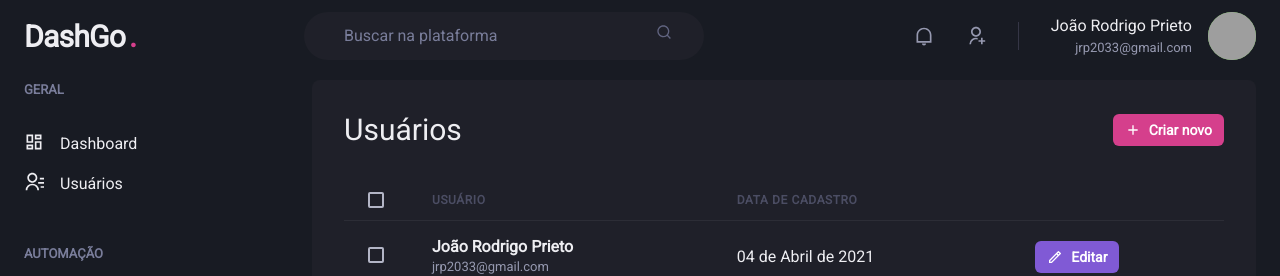
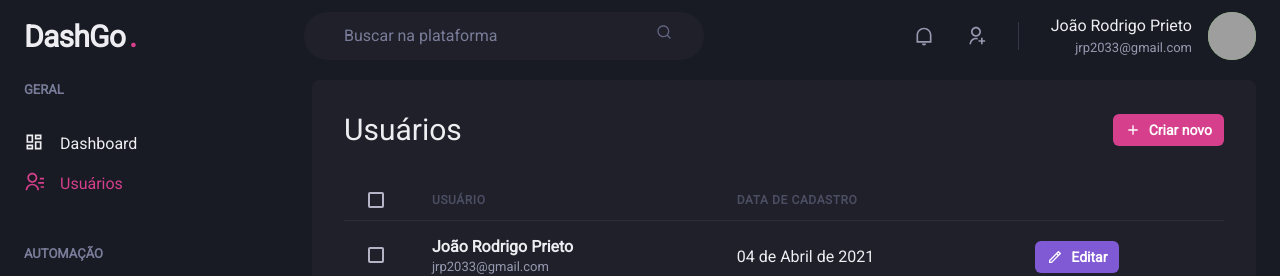
Before and after one commit to joaordr/dashgo, a Next.js app: page /users in a window 1280 px wide. Shown: the top 276 px of the page. Built offline with nearby package versions, Linux system fonts and the light colour scheme; grey boxes are pictures that could not be loaded.

Commit message:
Side link active

```diff
--- /dev/null
+++ b/src/components/ActiveLink.tsx
@@ -0,0 +1,29 @@
+import Link, { LinkProps } from "next/link";
+import { useRouter } from "next/router";
+import { cloneElement, ReactElement, ReactNode } from "react";
+
+interface ActiveLinkProps extends LinkProps {
+    children: ReactElement;
+    shouldMatchExactHref: boolean;
+}
+
+export function ActiveLink({ children, shouldMatchExactHref = false, ...rest }: ActiveLinkProps) {
+    const { asPath } = useRouter();
+    let isActive = false;
+
+    if (shouldMatchExactHref && (asPath === rest.href || asPath === rest.as)) {
+        isActive = true;
+    }
+
+    if (!shouldMatchExactHref && (asPath.startsWith(String(rest.href)) || asPath.startsWith(String(rest.as)))) {
+        isActive = true;
+    }
+
+    return (
+        <Link {...rest}>
+            {cloneElement(children, {
+                color: isActive ? 'pink.500' : 'gray.50',
+            })}
+        </Link>
+    )
+}
--- a/src/components/Sidebar/NavLink.tsx
+++ b/src/components/Sidebar/NavLink.tsx
@@ -1,6 +1,7 @@
 import { Icon, Link as Chakralink, Text, LinkProps } from "@chakra-ui/react";
 import { ElementType } from "react";
 import Link from 'next/link'
+import { ActiveLink } from "../ActiveLink";
 
 interface NavLinkprops extends LinkProps {
     icon: ElementType;
@@ -10,11 +11,11 @@ interface NavLinkprops extends LinkProps {
 
 export function NavLink({ icon, children, href, ...rest }: NavLinkprops) {
     return (
-        <Link href={href} passHref>
+        <ActiveLink href={href} passHref>
             <Chakralink display="flex" align="center" {...rest}>
                 <Icon as={icon} fontSize="20" />
                 <Text ml="4" fontWeight="medium">{children}</Text>
             </Chakralink>
-        </Link>
+        </ActiveLink>
     );
 }
```
